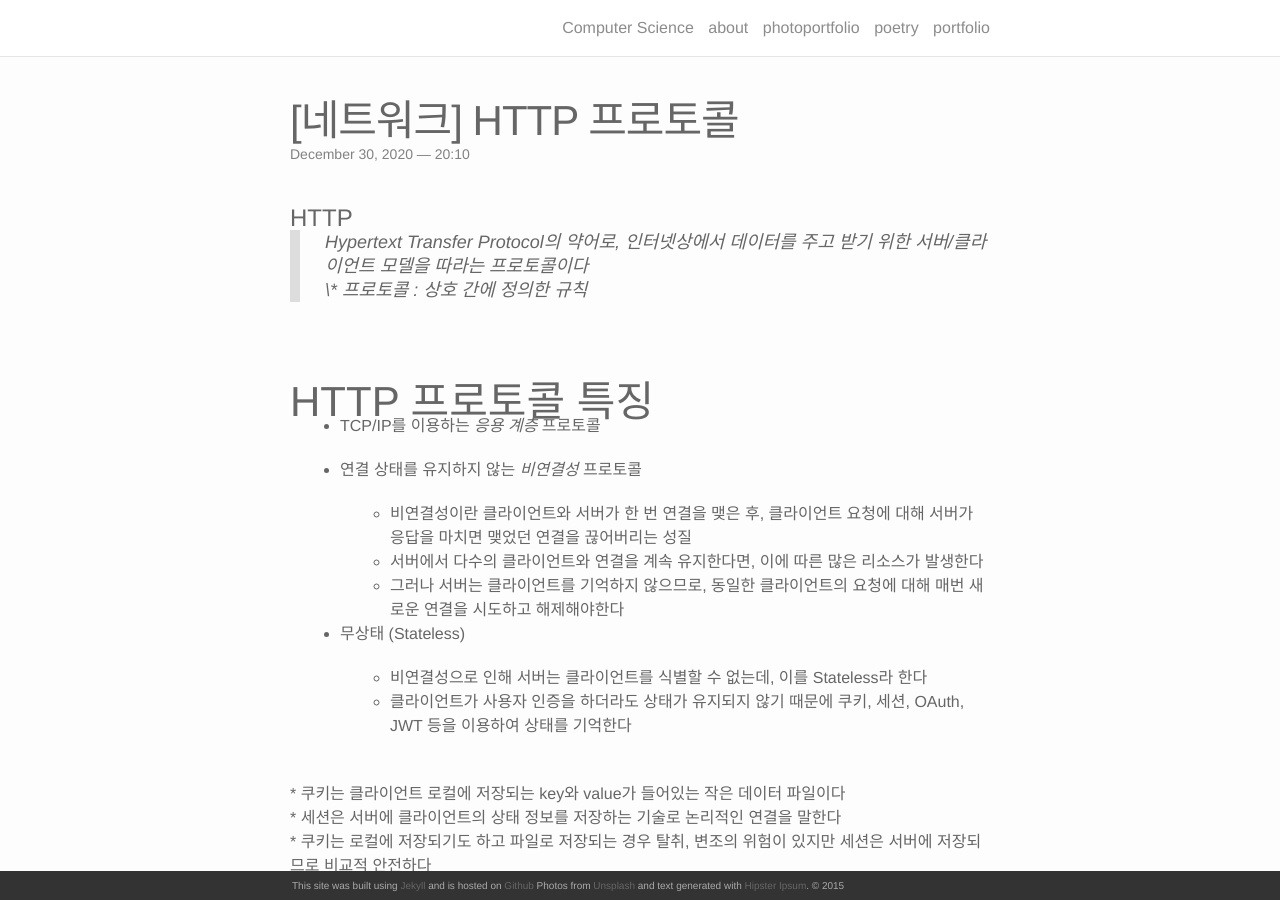
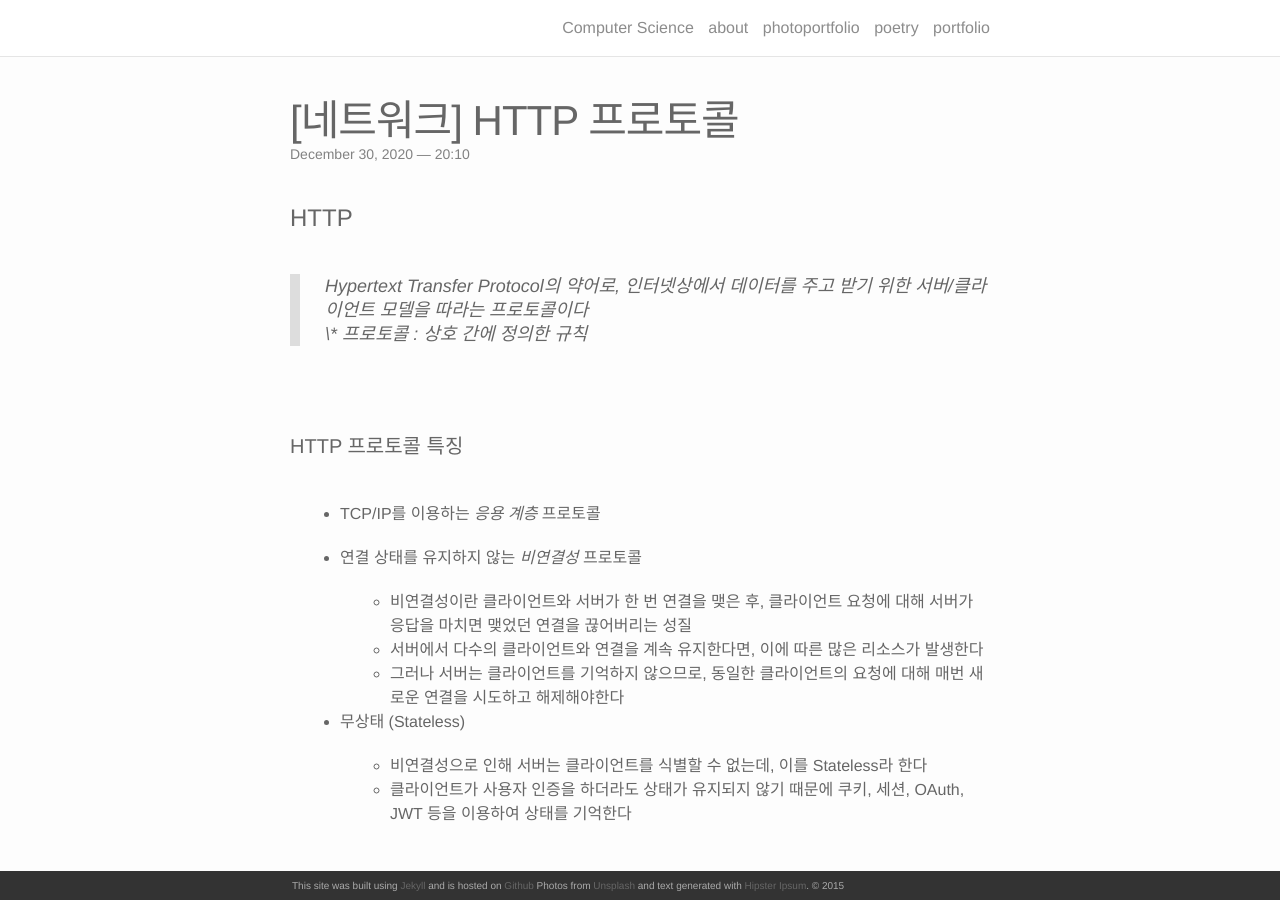
Before and after one commit to ShinDajeong/ShinDajeong.github.io, a Jekyll site: the page built from _posts/2020-12-30-1.markdown, in a window 1280 px wide and 900 px high. Built offline with Jekyll 4.4.1, drawn with Linux system fonts in a browser that asks for light colours; nearby versions of some CDN libraries.

Commit message:
20201230

```diff
--- a/_posts/2020-12-30-1.markdown
+++ b/_posts/2020-12-30-1.markdown
@@ -7,6 +7,7 @@
 
 # HTTP
 
+<br>
 <blockquote>
 Hypertext Transfer Protocol의 약어로, 인터넷상에서 데이터를 주고 받기 위한 서버/클라이언트 모델을 따라는 프로토콜이다
 <br> \* 프로토콜 : 상호 간에 정의한 규칙
@@ -14,8 +15,9 @@
 
 <br><br>
 
-## HTTP 프로토콜 특징
+#### HTTP 프로토콜 특징
 
+<br>
 - TCP/IP를 이용하는 _응용 계층_ 프로토콜
 
 - 연결 상태를 유지하지 않는 _비연결성_ 프로토콜
@@ -36,8 +38,9 @@
 <br>\* 쿠키는 브라우저 종료 후에도 저장되어 있을 수 있지만, 세션은 브라우저 종료시 세션을 삭제한다
 <br><br><br>
 
-## HTTP 헤더
+#### HTTP 헤더
 
+<br>
 > HTTP 프로토콜 상에서 클라이언트와 서버는 데이터를 패킷 단위로 잘게 쪼개서 통신한다
 > <br>패킷에는 요청/응답에 대한 메시지가 담겨 있다
 > <br>패킷의 구조는 다음과 같다
@@ -48,8 +51,9 @@
 
 <br>
 
-## HTTP 요청 메소드
+#### HTTP 요청 메소드
 
+<br>
 - GET : 존재하는 자원에 대한 _요청_
 - POST : 새로운 자원 _생성_
 - PUT : 존재하는 자원에 대한 _변경_
@@ -57,8 +61,9 @@
 
 <br>
 
-## HTTP 상태 코드
+#### HTTP 상태 코드
 
+<br>
 - 200 OK : 클라이언트 요청 성공
 - 400 Bad Request : 클라이언트가 서버에 잘못된 요청을 했다는 것을 나타냄
 - 401 Unauthorized : 서버가 클라이언트 요청에 대해 HTTP 인증 확인 요구하는 것을 나타냄
@@ -68,8 +73,9 @@
 
 <br>
 
-## HTTP와 HTTPS
+#### HTTP와 HTTPS
 
+<br>
 1.  약자 풀이
     <br> HTTP : HyperText Transfer Protocol
     <br> HTTPS : HyperText Transfer Protocol over Secure Socket Layer
```
